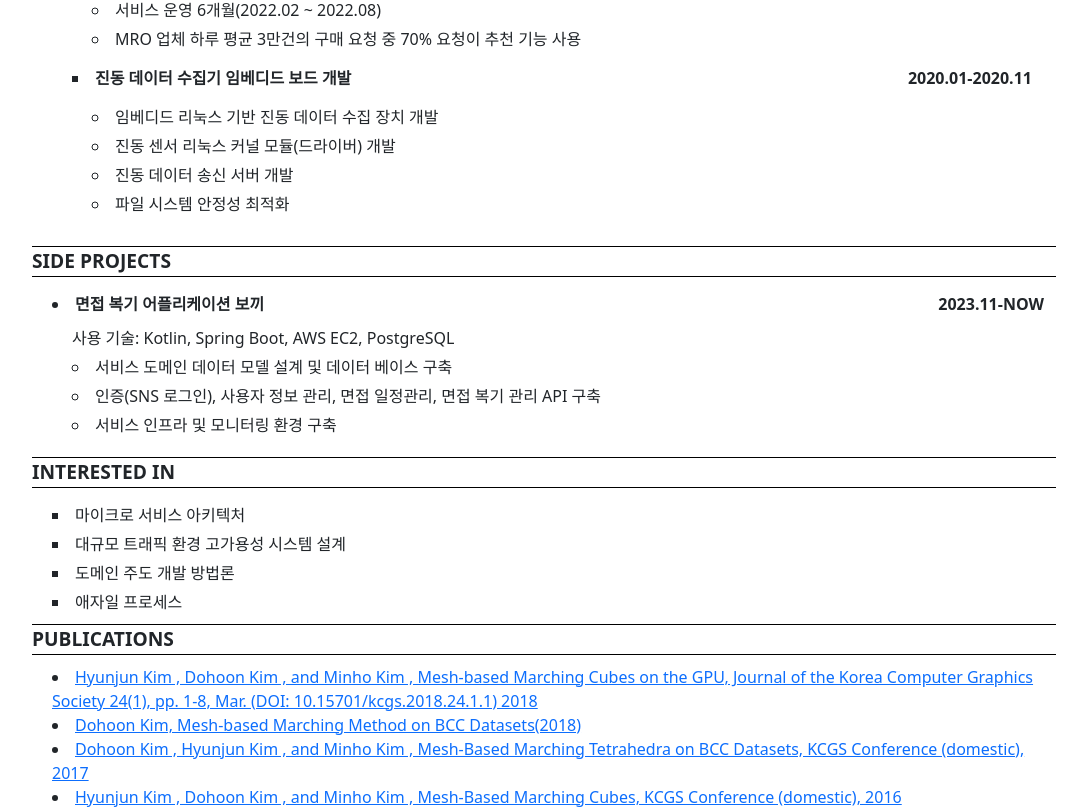
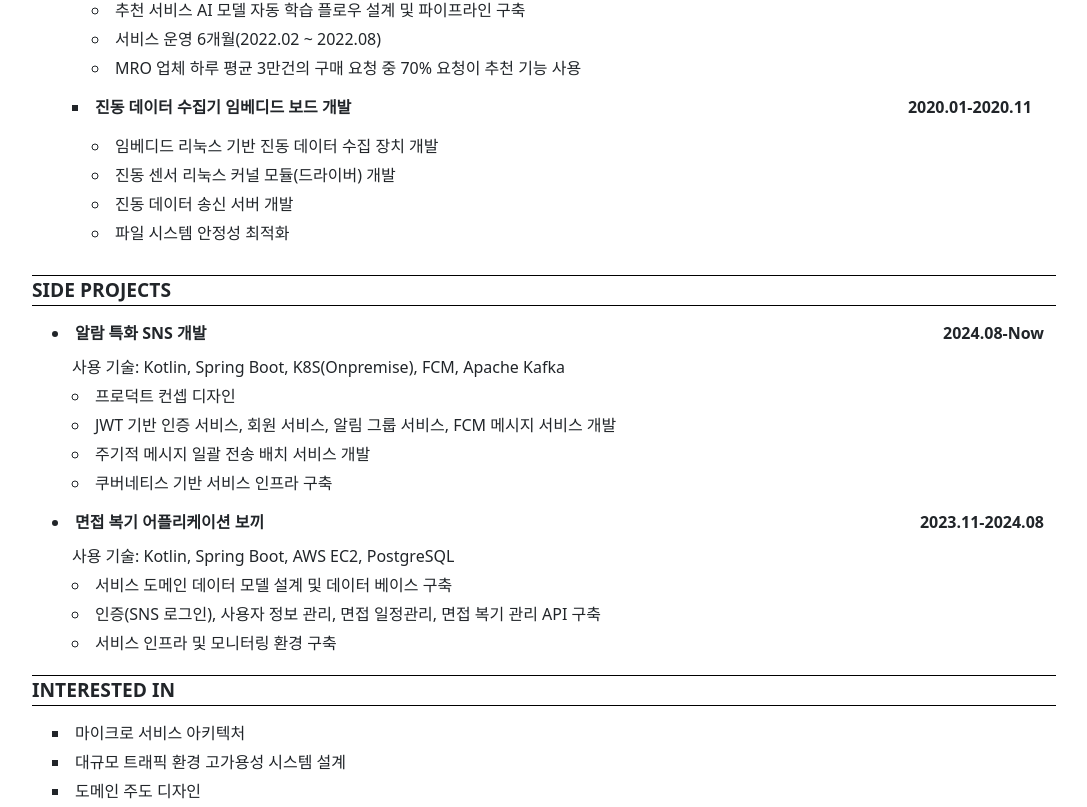
Before and after one commit to dhkim92-dev/blog_frontend_react, a React (Create React App) app: page /resume in a window 1280 px wide. Shown: the part 1993-2800 px from the top of the page, without its empty margins (96-1183 px from the left). Built offline with nearby package versions, Linux system fonts and the light colour scheme; no server answers; a small style sheet from the web is missing.

Commit message:
백엔드 이전 작업 전 커밋

```diff
--- a/src/domain/authentication/view/GithubOAuth2Callback.tsx
+++ b/src/domain/authentication/view/GithubOAuth2Callback.tsx
@@ -9,10 +9,13 @@ import { AnyAction } from "@reduxjs/toolkit"
 import { Cookies, useCookies } from "react-cookie"
 import axiosCustom from "../../../common/api/axios-custom"
 
-const onLinkMode = (queries: string, dispatch: Dispatch<AnyAction>, navigate: NavigateFunction) => {
+const onLinkMode = (queries: string,
+  dispatch: Dispatch<AnyAction>,
+  navigate: NavigateFunction
+) => {
   githubLogin(queries)
     .then((res: LoginResponse)=>{
-      // console.log(res)
+      console.log(res)
       // dispatch(setAccessToken(res.accessToken))
       // const member = decodeJWT(res.accessToken)
       // dispatch(setMember(member))
@@ -38,7 +41,7 @@ export const GithubOAuth2Callback : React.FC = () => {
     const mode = searchParams.get("mode")
     const queries =  decodeURI(searchParams.toString())
     console.log("queries : "+ queries)
-    onLinkMode(queries,dispatch, navigate)
+    // onLinkMode(queries,dispatch, navigate)
     // onLinkMode(queries, dispatch, navigate)
     // onUnlinkMode(queries, dispatch, navigate)
   },[])
--- a/src/domain/home/view/components/Profile.tsx
+++ b/src/domain/home/view/components/Profile.tsx
@@ -42,7 +42,7 @@ const Profile : React.FC = ()=>{
                 I've continued my four-year journey as a software developer.
                 Mainly, worked as a web backend, but also built service infrastructure.
                 Recently, I'm interested in topics such as high-availability system design in massive traffic environments,
-                and Domain Driven Development. Excluding the field I am working in, I also have technology for embedded systems and graphics technologies such as OpenGL and Vulkan.
+                and Domain Driven Design. Excluding the field I am working in, I also have technology for embedded systems and graphics technologies such as OpenGL and Vulkan.
                 </div>
             </div>
         </div>
--- a/src/domain/home/view/components/Timeline.tsx
+++ b/src/domain/home/view/components/Timeline.tsx
@@ -2,10 +2,24 @@ import { Col, Row } from "react-bootstrap"
 
 const timelineData = [
     {
+        teamName : "Team Respect Me",
+        span: {
+            from: "2024",
+            to: "NOW"
+        },
+        skills: ["Spring Boot", "Spring Batch", "FCM", "K8S", "Apache Kafka"],
+        tasks: [
+            "Architect MSA based Service System.",
+            "Develop Backend APIs",
+            "Develop batch application to send peoridical Push Notifications",
+            "Develop Infrastructure based on Kubernetes"
+        ],
+        position: "Backend & Infra Engineer"
+    }, {
         teamName : "Team Bokki",
         span: {
             from: "2023",
-            to: "202x",
+            to: "2024",
         },
         skills: ["Spring Boot", "AWS EC2", "FCM", "GCP Cloud Function"],
         tasks: [
--- a/src/domain/resume/data/resume-en.json
+++ b/src/domain/resume/data/resume-en.json
@@ -11,6 +11,7 @@
 
     "highlight": [
         "Spring Boot, FastAPI, NestJS를 활용한 웹 백엔드 개발 4년",
+        "그룹 알림 SNS Respect Me 개발",
         "면접 복기 어플리케이션 보끼 개발",
         "V-tuber 숏폼 플랫폼 백엔드 및 인프라 개발",
         "V-tuber 모션 캡쳐 소프트웨어 액션맨 통신 백엔드 개발",
@@ -80,9 +81,9 @@
                         "from": "2023.04",
                         "to" : "2023.07"
                     },
-                    "skills": ["Spring Boot", "Express", "FCM", "Socket IO", "Auth0", "AWS SQS", "Redis", "MongoDB", "PostgreSQL"],
+                    "skills": ["Spring Boot", "Express", "FCM", "Socket IO", "Auth0", "AWS SQS", "Redis", "MongoDB", "PostgreSQL", "Cloud Front", "Elemental Media Converter"],
                     "tasks" : [
-                        "인증, 사용자관리, 피드, 팔로우, 알림 CRUD API 개발 ",
+                        "인증 API, 사용자 API, 영상 피드 API, 팔로우 API, 알림 서비스 API 개발",
                         "Auth0 인증 서비스 연동",
                         "EKS 기반 서비스 인프라 구축",
                         "영상 HLS 스트리밍 변환 파이프라인 설계 및 구축",
@@ -93,12 +94,12 @@
                 },
                 {
                     "name": "V-Tuber 모션 캡처 소프트웨어 개발",
-                    "link": "https://www.actionman.ai",
+                    "link": "https://www.youtube.com/watch?v=DovBcuiOGS4",
                     "span": {
                         "from" : "2022.09",
                         "to" : "2023.02"
                     },
-                    "skills": ["React", "Electron", "ExpressJS", "Socket.IO", "AWS"],
+                    "skills": ["React", "Electron", "ExpressJS", "Socket.IO"],
                     "tasks": [
                         "IOS APP와 Unity 간의 모션 데이터 송수신 중계 Socket.IO 서버 개발 및 최적화",
                         "사용자 인터페이스 개발",
@@ -129,7 +130,8 @@
                         "서비스 건물 대상 내부 게이트웨이 구축",
                         "Zigbee 프로토콜 및 게이트웨이 커넥터 인터페이스 구현",
                         "건물 내 센서 데이터 수집 및 전송 프로세스 구축",
-                        "내부 CCTV 스트리밍 환경 구축"
+                        "내부 CCTV 스트리밍 환경 구축",
+                        "이상 탐지 시 Kakaotalk 메시지 전송 서비스 구축"
                     ]
                 },
                 {
@@ -141,7 +143,7 @@
                     },
                     "skills": ["FastAPI", "AWS SQS", "AWS EKS", "Tensorflow"],
                     "tasks": [
-                        "Fast API 기반 공급업체 추천 API 개발",
+                        "구매 요청 품목에 대한 공급업체 추천 API 개발",
                         "물품, 공급사, 제조사 피처 벡터 생성을 위한 필드 선정 및 피처 벡터 생성 AI 모델 개발",
                         "추천 서비스 AI 모델 자동 학습 플로우 설계 및 파이프라인 구축",
                         "서비스 운영 6개월(2022.02 ~ 2022.08)",
@@ -214,11 +216,26 @@
 
     "sideProjects" : [
         {
+            "projectName" : "그룹 SNS Respect Me 개발",
+            "link": "",
+            "skills": ["Kotlin", "Spring Boot", "ELK", "MSA", "PostgreSQL"],
+            "span": {
+                "from": "2024-08",
+                "to": "NOW"
+            },
+            "tasks": [
+                "타겟 사용자 선정 및 요구사항 분석",
+                "마이크로서비스 기반 설계",
+                "인증, 사용자, 그룹, FCM 메시징 서비스 구축",
+                "쿠버네티스 기반 인프라 구축"
+            ]
+        },
+        {
             "projectName" : "면접 복기 어플리케이션 보끼",
-            "link" : "",
+            "link" : "https://www.google.com/url?sa=t&source=web&rct=j&opi=89978449&url=https://apps.apple.com/kr/app/%25EB%25B3%25B4%25EB%2581%25BC-%25EB%258C%2580%25EA%25B8%25B0%25EC%2597%2585-%25EC%25B7%25A8%25EC%25A4%2580%25EC%259D%2584-%25EC%259C%2584%25ED%2595%259C-%25EC%25B1%2584%25ED%258C%2585%25ED%2598%2595-%25EB%25A9%25B4%25EC%25A0%2591%25EB%25B3%25B5%25EA%25B8%25B0/id6477782499&ved=2ahUKEwjNg9WnqoqKAxWbsVYBHTZyGDEQFnoECBoQAQ&usg=AOvVaw0OWjpcqhBY088IJ_rTskvS",
             "span" : {
                 "from": "2023-11",
-                "to" : "NOW"
+                "to" : "2024-08"
             },
             "skills": ["Kotlin", "Spring Boot", "AWS EC2", "PostgreSQL"],
             "tasks": [
--- a/src/domain/resume/data/resume-kr.json
+++ b/src/domain/resume/data/resume-kr.json
@@ -11,6 +11,7 @@
 
     "highlight": [
         "Spring Boot, FastAPI, NestJS를 활용한 웹 백엔드 개발 4년",
+        "알람 특화 어플리케이션 백엔드 개발 & 인프라 구축",
         "면접 복기 어플리케이션 보끼 개발",
         "V-tuber 숏폼 플랫폼 백엔드 및 인프라 개발",
         "V-tuber 모션 캡쳐 소프트웨어 액션맨 통신 백엔드 개발",
@@ -219,11 +220,26 @@
 
     "sideProjects" : [
         {
+            "projectName": "알람 특화 SNS 개발",
+            "link": "",
+            "span": {
+                "from": "2024.08",
+                "to" : "Now"
+            },
+            "skills": ["Kotlin", "Spring Boot", "K8S(Onpremise)", "FCM", "Apache Kafka"],
+            "tasks": [
+                "프로덕트 컨셉 디자인",
+                "JWT 기반 인증 서비스, 회원 서비스, 알림 그룹 서비스, FCM 메시지 서비스 개발",
+                "주기적 메시지 일괄 전송 배치 서비스 개발",
+                "쿠버네티스 기반 서비스 인프라 구축"
+            ]
+        },
+        {
             "projectName" : "면접 복기 어플리케이션 보끼",
             "link" : "",
             "span" : {
                 "from": "2023.11",
-                "to" : "NOW"
+                "to" : "2024.08"
             },
             "skills": ["Kotlin", "Spring Boot", "AWS EC2", "PostgreSQL"],
             "tasks": [
@@ -237,8 +253,7 @@
     "interestedIn": [
         "마이크로 서비스 아키텍처",
         "대규모 트래픽 환경 고가용성 시스템 설계",
-        "도메인 주도 개발 방법론",
-        "애자일 프로세스"
+        "도메인 주도 디자인"
     ],
 
     "collaborators" : [
```
